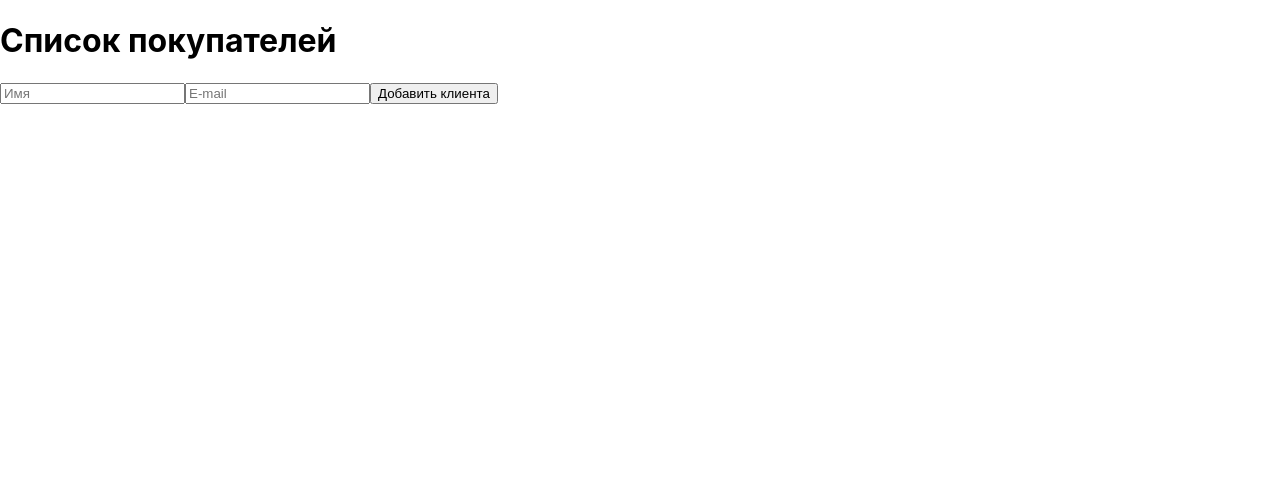
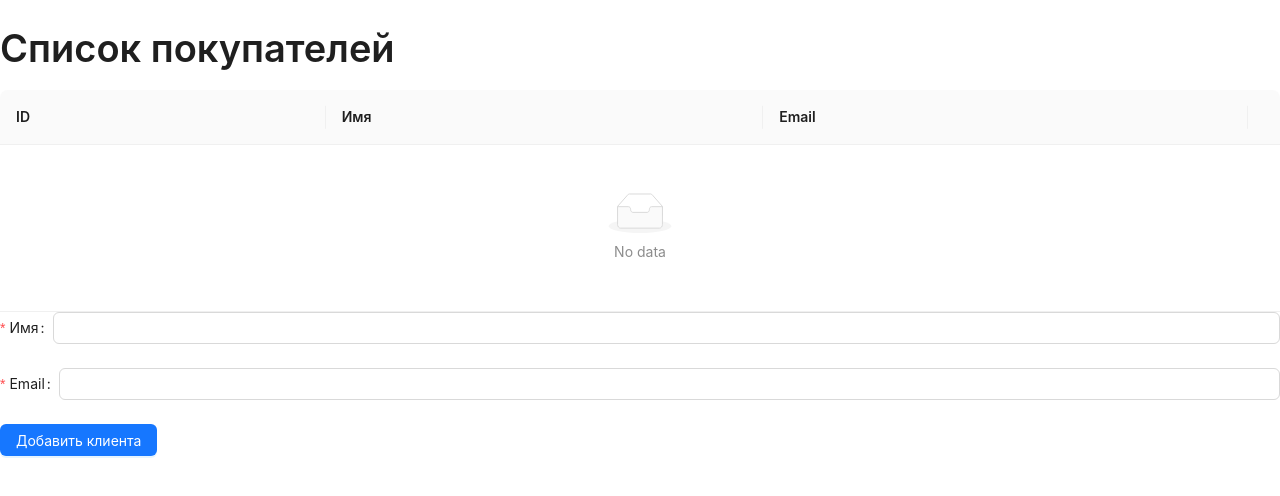
Before and after one commit to danielchacon/customer-list, a React (Create React App) app: page / in a window 1280 px wide. Shown: the top 496 px of the page. Built offline with nearby package versions, Linux system fonts and the light colour scheme.

Commit message:
Ant Design UI added

```diff
--- a/src/App.tsx
+++ b/src/App.tsx
@@ -3,11 +3,14 @@ import { CustomerList } from "./CustomerList";
 import { CustomerForm } from "./CustomerForm";
 import { EditModal } from "./EditModal";
 import { Customer, CustomerForm as ICustomerForm } from "./types";
+import { Typography } from "antd";
 
 const App = () => {
   const [customers, setCustomers] = useState<Customer[]>([]);
-  const [modalOpen, setModalOpen] = useState(false);
+  const [modalIsOpen, setModalIsOpen] = useState(false);
   const [editCustomerId, setEditCustomerId] = useState<number | null>(null);
+
+  const { Title } = Typography;
 
   const addCustomer = (form: ICustomerForm) => {
     const newCustomer = {
@@ -54,24 +57,29 @@ const App = () => {
 
   return (
     <div>
-      <h1>Список покупателей</h1>
+      <Title>Список покупателей</Title>
       <CustomerList
         customers={customers}
         deleteCallback={(id) => deleteCustomer(id)}
         editCallback={(id) => {
-          setModalOpen(true);
+          setModalIsOpen(true);
           setEditCustomerId(id);
         }}
       />
       <CustomerForm submitCallback={(form) => addCustomer(form)} />
-      {modalOpen && (
+      {modalIsOpen && (
         <EditModal
+          modalIsOpen={modalIsOpen}
+          editCustomer={customers.find((el) => el.id === editCustomerId)}
           submitCallback={(form) => {
             editCustomer(form);
-            setModalOpen(false);
+            setModalIsOpen(false);
             setEditCustomerId(null);
           }}
-          editCustomer={customers.find((el) => el.id === editCustomerId)}
+          cancelCallback={() => {
+            setModalIsOpen(false);
+            setEditCustomerId(null);
+          }}
         />
       )}
     </div>
--- a/src/CustomerForm.tsx
+++ b/src/CustomerForm.tsx
@@ -1,10 +1,9 @@
-import { useState } from "react";
-import { formPlaceholder } from "./placeholders";
 import { CustomerForm as ICustomerForm } from "./types";
+import { Button, Form, Input } from "antd";
 
 const enum Errors {
   REQUIRED = "Поле обязательно для заполнения",
-  EMAIL = "Некорректно указан адрес email",
+  EMAIL = "Некорректный Email",
 }
 
 export const CustomerForm = (props: {
@@ -15,73 +14,40 @@ export const CustomerForm = (props: {
     email: string;
   };
 }) => {
-  const [form, setForm] = useState({
-    ...formPlaceholder,
-    ...(props.initialValues ? props.initialValues : {}),
-  });
-  const [validationState, setValidationState] = useState({
-    name: "",
-    email: "",
-  });
-
-  const validateRequired = (value: string) => value.length > 0;
-
-  const validateEmail = (email: string) => {
-    const re =
-      /^[a-zA-Z0-9.!#$%&'*+/=?^_`{|}~-]+@[a-zA-Z0-9](?:[a-zA-Z0-9-]{0,61}[a-zA-Z0-9])?(?:\.[a-zA-Z0-9](?:[a-zA-Z0-9]{0,61}[a-zA-Z0-9])?)*$/;
-    return re.test(email);
-  };
-
-  const validate = () => {
-    const nameError = validateRequired(form.name) ? "" : Errors.REQUIRED;
-    const emailError = validateRequired(form.email)
-      ? validateEmail(form.email)
-        ? ""
-        : Errors.EMAIL
-      : Errors.REQUIRED;
-
-    return {
-      name: nameError,
-      email: emailError,
-    };
-  };
-
   return (
-    <form
-      onSubmit={(e: React.FormEvent<HTMLFormElement>) => {
-        e.preventDefault();
-        const validationResult = validate();
-        const isValid = Object.values(validationResult).every(
-          (el) => el.length === 0
-        );
-        setValidationState(validationResult);
-        if (isValid) {
-          props.submitCallback(form);
-          setForm(formPlaceholder);
-        }
+    <Form
+      initialValues={props.initialValues}
+      onFinish={(values: any) => {
+        props.submitCallback(values);
       }}
     >
-      <input
-        type="text"
-        placeholder="Имя"
-        value={form.name}
-        onChange={(e) => {
-          setForm({ ...form, name: e.target.value });
-        }}
-      />
+      <Form.Item
+        label="Имя"
+        name="name"
+        rules={[{ required: true, message: Errors.REQUIRED }]}
+      >
+        <Input />
+      </Form.Item>
 
-      <input
-        type="text"
-        placeholder="E-mail"
-        value={form.email}
-        onChange={(e) => {
-          setForm({ ...form, email: e.target.value });
-        }}
-      />
+      <Form.Item
+        label="Email"
+        name="email"
+        rules={[
+          { required: true, message: Errors.REQUIRED },
+          {
+            type: "email",
+            message: Errors.EMAIL,
+          },
+        ]}
+      >
+        <Input />
+      </Form.Item>
 
-      <button type="submit">
-        {props.editMode ? "Сохранить" : "Добавить клиента"}
-      </button>
-    </form>
+      <Form.Item>
+        <Button type="primary" htmlType="submit">
+          {props.editMode ? "Сохранить" : "Добавить клиента"}
+        </Button>
+      </Form.Item>
+    </Form>
   );
 };
--- a/src/CustomerList.tsx
+++ b/src/CustomerList.tsx
@@ -1,19 +1,54 @@
 import { Customer } from "./types";
+import { Table, Space, Button } from "antd";
 
 export const CustomerList = (props: {
   customers: Customer[];
   deleteCallback: (id: number) => void;
   editCallback: (id: number) => void;
 }) => {
-  return (
-    <ul>
-      {props.customers.map((c: Customer) => (
-        <li key={c.id}>
-          {c.id} - {c.name} - {c.email}{" "}
-          <button onClick={() => props.deleteCallback(c.id)}>Delete</button>
-          <button onClick={() => props.editCallback(c.id)}>Edit</button>
-        </li>
-      ))}
-    </ul>
-  );
+  const dataSource = () => {
+    return props.customers.map((el) => ({
+      key: el.id,
+      id: el.id,
+      name: el.name,
+      email: el.email,
+    }));
+  };
+
+  const columns = [
+    {
+      title: "ID",
+      dataIndex: "id",
+    },
+    {
+      title: "Имя",
+      dataIndex: "name",
+    },
+    {
+      title: "Email",
+      dataIndex: "email",
+    },
+    {
+      title: "",
+      dataIndex: "actions",
+      render: (_: any, record: Customer) => {
+        return (
+          <Space>
+            <Button
+              type="primary"
+              onClick={() => props.editCallback(record.id)}
+            >
+              Редактировать
+            </Button>
+            <Button onClick={() => props.deleteCallback(record.id)}>
+              Удалить
+            </Button>
+          </Space>
+        );
+      },
+      width: 1
+    },
+  ];
+
+  return <Table dataSource={dataSource()} columns={columns} />;
 };
--- a/src/EditModal.tsx
+++ b/src/EditModal.tsx
@@ -1,13 +1,15 @@
 import { CustomerForm } from "./CustomerForm";
 import { Customer, CustomerForm as ICustomerForm } from "./types";
+import { Modal } from 'antd'
 
 export const EditModal = (props: {
+  modalIsOpen: boolean;
+  editCustomer?: Customer;
   submitCallback: (form: ICustomerForm) => void;
-  editCustomer?: Customer;
+  cancelCallback: () => void
 }) => {
   return (
-    <>
-      <div>Модалка</div>
+    <Modal title="Редактировать покупателя" open={props.modalIsOpen} onCancel={props.cancelCallback} footer={null}>
       {props.editCustomer && (
         <CustomerForm
           submitCallback={props.submitCallback}
@@ -18,6 +20,6 @@ export const EditModal = (props: {
           }}
         />
       )}
-    </>
+    </Modal>
   );
 };
--- a/src/placeholders.tsx
+++ /dev/null
@@ -1,4 +0,0 @@
-export const formPlaceholder = {
-  name: "",
-  email: "",
-};
```
